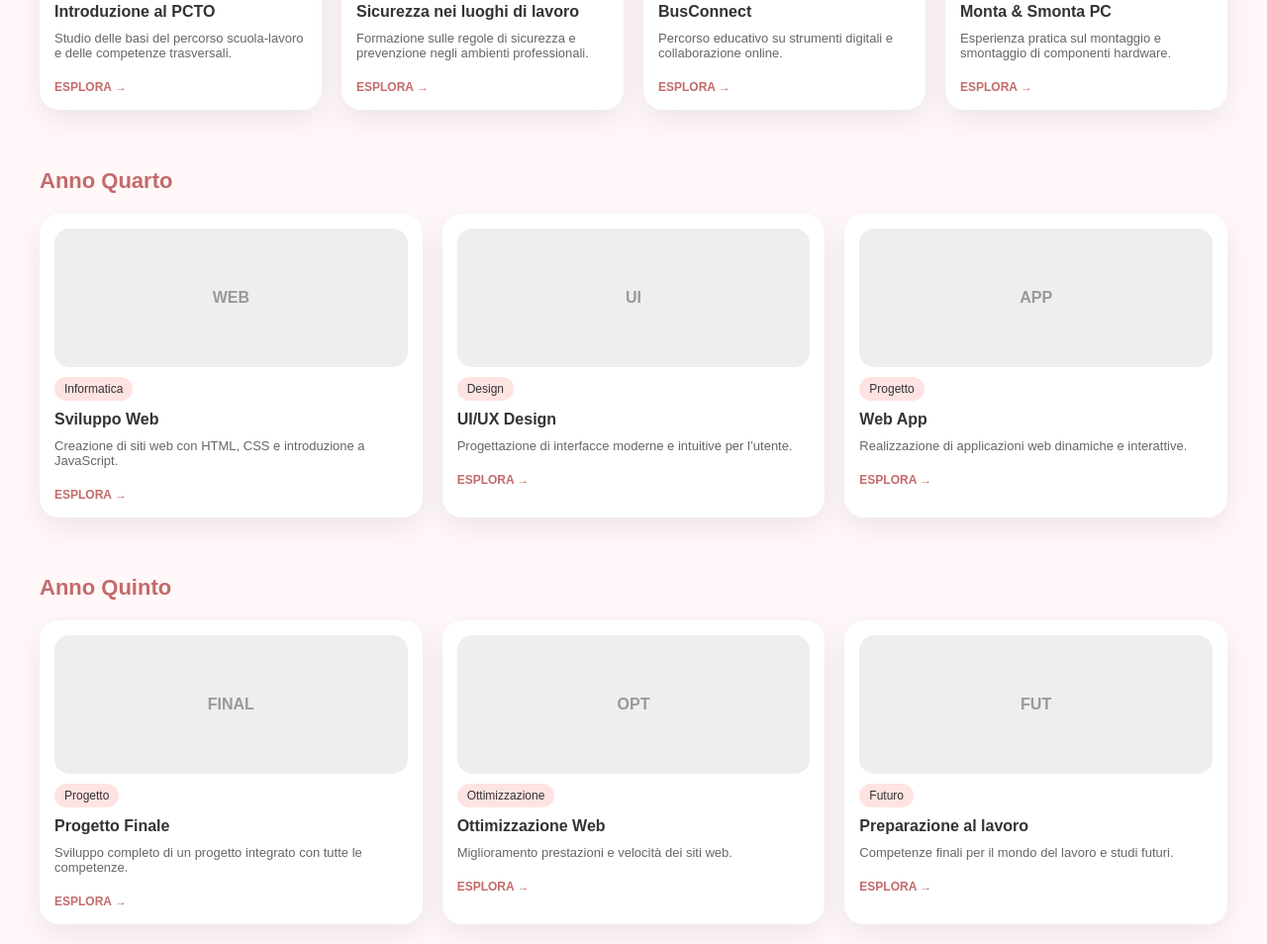
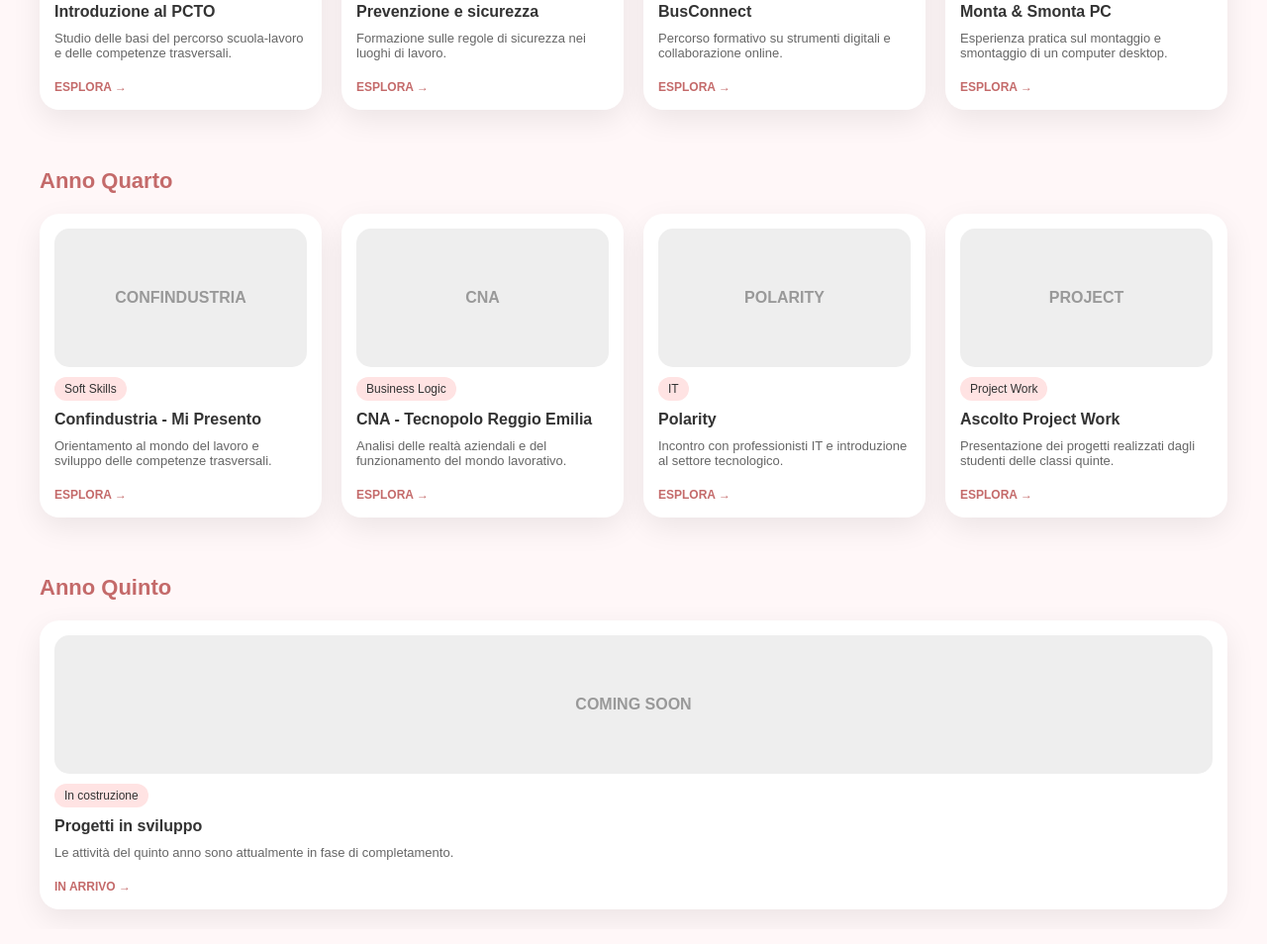
Before and after one commit to Yugank420/Yugank.Portfolio, a plain HTML site: page index.html in a window 1280 px wide. Shown: the part 392-1346 px from the top of the page at 99% size. Drawn offline with Linux system fonts and the light colour scheme.

Commit message:
Revise card content and structure in index.html
Updated card titles and descriptions for various sections, added new cards, and removed some outdated content.

```diff
--- a/index.html
+++ b/index.html
@@ -29,7 +29,7 @@
   color:#c46a6a;
 }
 
-/* GRID CARDS */
+/* GRID */
 .grid{
   display:grid;
   grid-template-columns: repeat(auto-fit, minmax(250px, 1fr));
@@ -53,12 +53,12 @@
   height:140px;
   border-radius:15px;
   background:#eee;
-  margin-bottom:10px;
   display:flex;
   align-items:center;
   justify-content:center;
   font-weight:bold;
   color:#999;
+  margin-bottom:10px;
 }
 
 .tag{
@@ -115,8 +115,8 @@
 <div class="card">
   <div class="img">SICUREZZA</div>
   <div class="tag">Sicurezza</div>
-  <div class="title">Sicurezza nei luoghi di lavoro</div>
-  <div class="desc">Formazione sulle regole di sicurezza e prevenzione negli ambienti professionali.</div>
+  <div class="title">Prevenzione e sicurezza</div>
+  <div class="desc">Formazione sulle regole di sicurezza nei luoghi di lavoro.</div>
   <a class="btn">ESPLORA →</a>
 </div>
 
@@ -124,7 +124,7 @@
   <div class="img">BUS</div>
   <div class="tag">PCTO</div>
   <div class="title">BusConnect</div>
-  <div class="desc">Percorso educativo su strumenti digitali e collaborazione online.</div>
+  <div class="desc">Percorso formativo su strumenti digitali e collaborazione online.</div>
   <a class="btn">ESPLORA →</a>
 </div>
 
@@ -132,7 +132,7 @@
   <div class="img">HW</div>
   <div class="tag">Hardware</div>
   <div class="title">Monta & Smonta PC</div>
-  <div class="desc">Esperienza pratica sul montaggio e smontaggio di componenti hardware.</div>
+  <div class="desc">Esperienza pratica sul montaggio e smontaggio di un computer desktop.</div>
   <a class="btn">ESPLORA →</a>
 </div>
 
@@ -146,26 +146,34 @@
 <div class="grid">
 
 <div class="card">
-  <div class="img">WEB</div>
-  <div class="tag">Informatica</div>
-  <div class="title">Sviluppo Web</div>
-  <div class="desc">Creazione di siti web con HTML, CSS e introduzione a JavaScript.</div>
+  <div class="img">CONFINDUSTRIA</div>
+  <div class="tag">Soft Skills</div>
+  <div class="title">Confindustria - Mi Presento</div>
+  <div class="desc">Orientamento al mondo del lavoro e sviluppo delle competenze trasversali.</div>
   <a class="btn">ESPLORA →</a>
 </div>
 
 <div class="card">
-  <div class="img">UI</div>
-  <div class="tag">Design</div>
-  <div class="title">UI/UX Design</div>
-  <div class="desc">Progettazione di interfacce moderne e intuitive per l’utente.</div>
+  <div class="img">CNA</div>
+  <div class="tag">Business Logic</div>
+  <div class="title">CNA - Tecnopolo Reggio Emilia</div>
+  <div class="desc">Analisi delle realtà aziendali e del funzionamento del mondo lavorativo.</div>
   <a class="btn">ESPLORA →</a>
 </div>
 
 <div class="card">
-  <div class="img">APP</div>
-  <div class="tag">Progetto</div>
-  <div class="title">Web App</div>
-  <div class="desc">Realizzazione di applicazioni web dinamiche e interattive.</div>
+  <div class="img">POLARITY</div>
+  <div class="tag">IT</div>
+  <div class="title">Polarity</div>
+  <div class="desc">Incontro con professionisti IT e introduzione al settore tecnologico.</div>
+  <a class="btn">ESPLORA →</a>
+</div>
+
+<div class="card">
+  <div class="img">PROJECT</div>
+  <div class="tag">Project Work</div>
+  <div class="title">Ascolto Project Work</div>
+  <div class="desc">Presentazione dei progetti realizzati dagli studenti delle classi quinte.</div>
   <a class="btn">ESPLORA →</a>
 </div>
 
@@ -179,27 +187,11 @@
 <div class="grid">
 
 <div class="card">
-  <div class="img">FINAL</div>
-  <div class="tag">Progetto</div>
-  <div class="title">Progetto Finale</div>
-  <div class="desc">Sviluppo completo di un progetto integrato con tutte le competenze.</div>
-  <a class="btn">ESPLORA →</a>
-</div>
-
-<div class="card">
-  <div class="img">OPT</div>
-  <div class="tag">Ottimizzazione</div>
-  <div class="title">Ottimizzazione Web</div>
-  <div class="desc">Miglioramento prestazioni e velocità dei siti web.</div>
-  <a class="btn">ESPLORA →</a>
-</div>
-
-<div class="card">
-  <div class="img">FUT</div>
-  <div class="tag">Futuro</div>
-  <div class="title">Preparazione al lavoro</div>
-  <div class="desc">Competenze finali per il mondo del lavoro e studi futuri.</div>
-  <a class="btn">ESPLORA →</a>
+  <div class="img">COMING SOON</div>
+  <div class="tag">In costruzione</div>
+  <div class="title">Progetti in sviluppo</div>
+  <div class="desc">Le attività del quinto anno sono attualmente in fase di completamento.</div>
+  <a class="btn">IN ARRIVO →</a>
 </div>
 
 </div>
```
